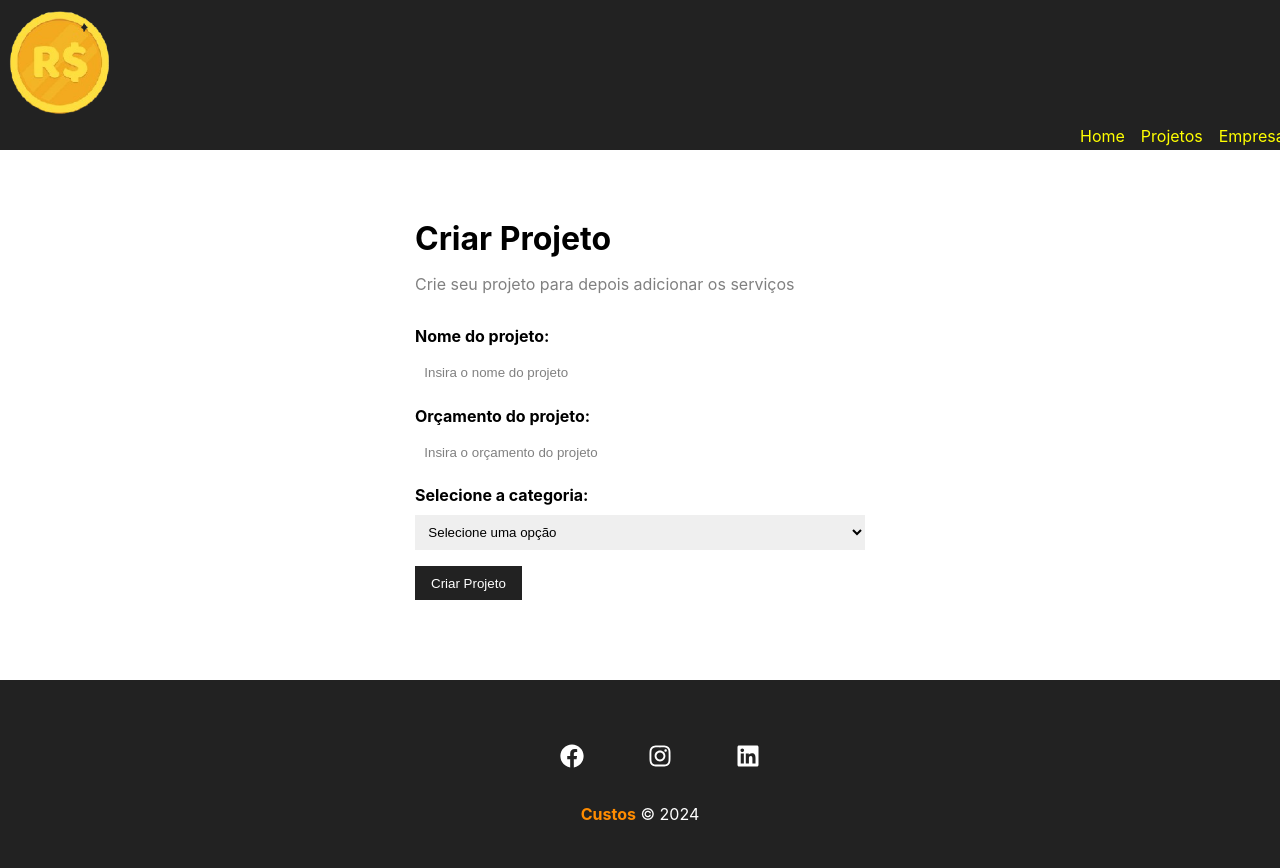
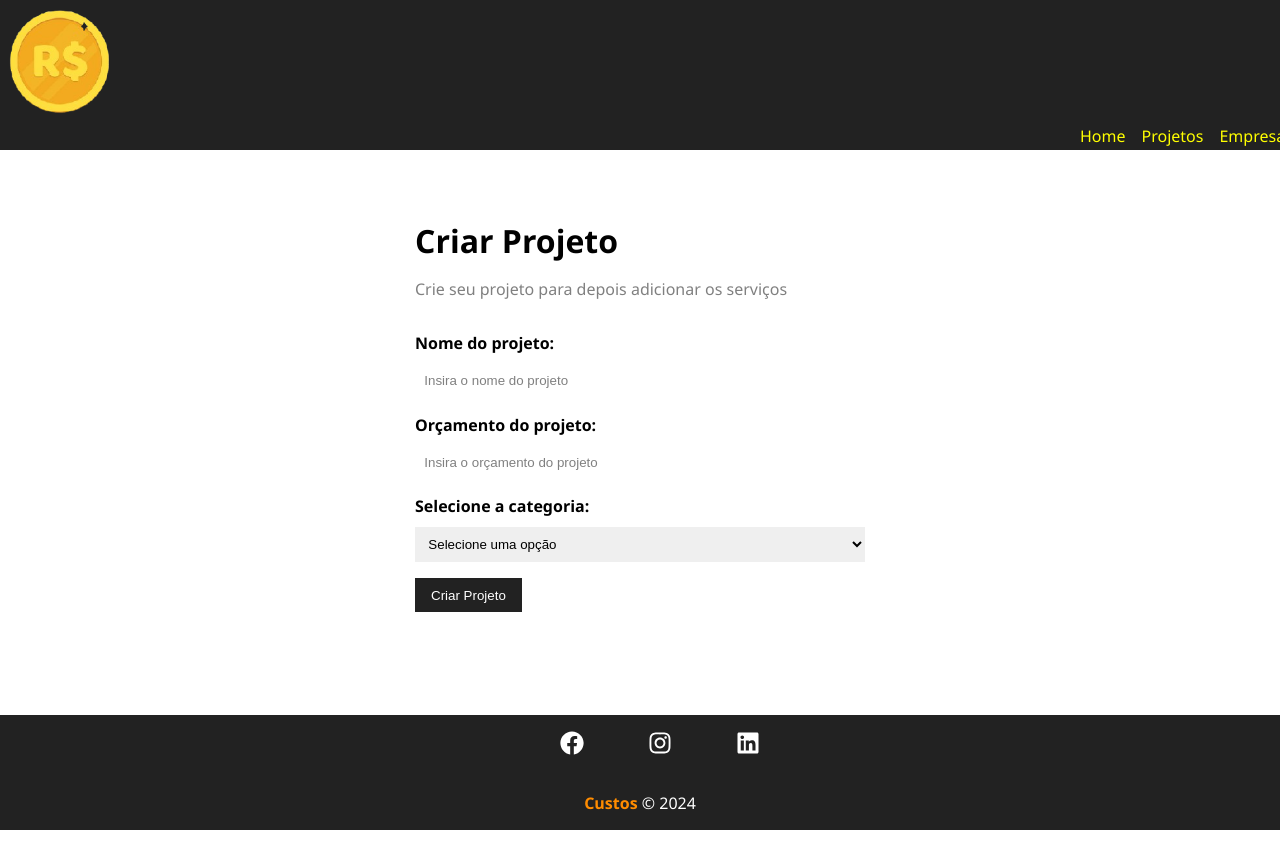
Before and after one commit to Primata83/custos, a React (Create React App) app: page /NewProject in a window 1280 px wide. Shown: the top 868 px of the page. After the commit the page ends 830 px from the top, so only its background shows below. Built offline with nearby package versions, Linux system fonts and the light colour scheme; data requests are answered from the project's data file.

Commit message:
trampo no css

```diff
--- a/src/components/layout/Container.module.css
+++ b/src/components/layout/Container.module.css
@@ -10,6 +10,6 @@
 }
 
 .min-height {
-    min-height: 75vh;
+    min-height: 85vh;
 
 }
--- a/src/components/layout/Footer.module.css
+++ b/src/components/layout/Footer.module.css
@@ -1,9 +1,8 @@
 .footer {
     background-color:rgb(34, 34, 34);
-    color: #ffF;
-    padding: 3em;
+    color: #fff;
+    display: table-column;
     text-align: center;
-
 }
 
 .social_list {
--- a/src/index.css
+++ b/src/index.css
@@ -1,13 +1,6 @@
 body {
   margin: 0;
-  font-family: -apple-system, BlinkMacSystemFont, 'Segoe UI', 'Roboto', 'Oxygen',
+  font-family:'Segoe UI', 'Roboto', 'Oxygen',
     'Ubuntu', 'Cantarell', 'Fira Sans', 'Droid Sans', 'Helvetica Neue',
     sans-serif;
-  -webkit-font-smoothing: antialiased;
-  -moz-osx-font-smoothing: grayscale;
 }
-
-code {
-  font-family: source-code-pro, Menlo, Monaco, Consolas, 'Courier New',
-    monospace;
-}
```
